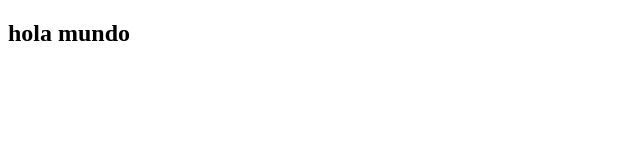
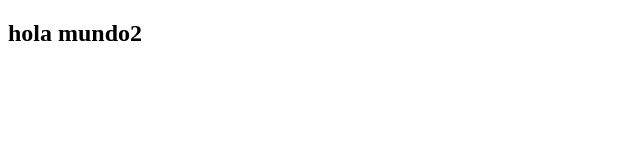
Before and after one commit to MarcoAtencio/React-Webpack, a React app: page / in a window 1280 px wide. Shown: the top 160 px of the page, without its empty margins (0-640 px from the left). Built offline with nearby package versions, Linux system fonts and the light colour scheme.

Commit message:
update version

```diff
--- a/package.json
+++ b/package.json
@@ -1,6 +1,6 @@
 {
   "name": "react",
-  "version": "1.0.0",
+  "version": "2.0.0",
   "main": "index.js",
   "scripts": {
     "test": "echo \"Error: no test specified\" && exit 1",
--- a/src/App.jsx
+++ b/src/App.jsx
@@ -1,3 +1,3 @@
 export default () => {
-    return <h2>hola mundo</h2>
-}
+  return <h2>hola mundo2</h2>;
+};
```
Also changed, not shown: 1 other file (tests, documents, lock files or other folders).
